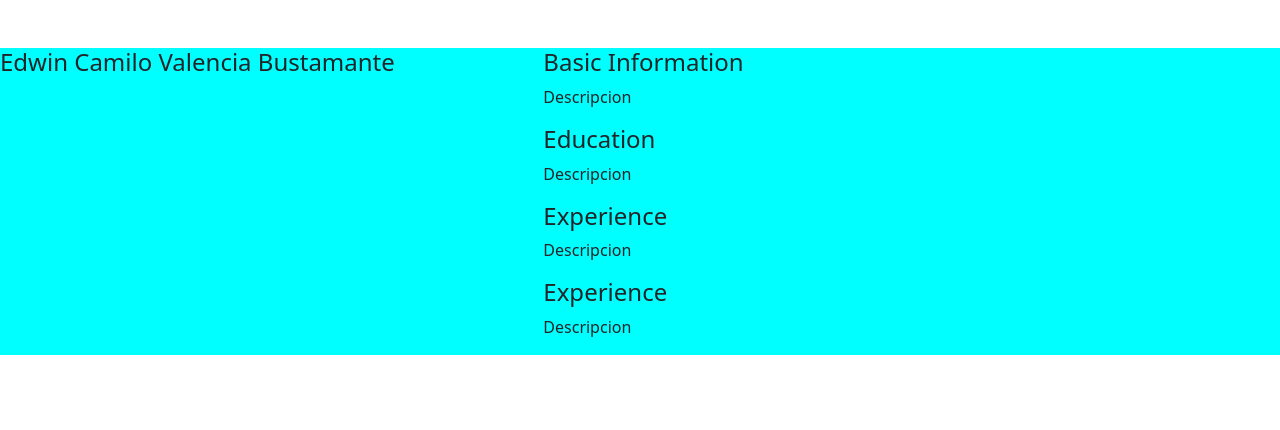
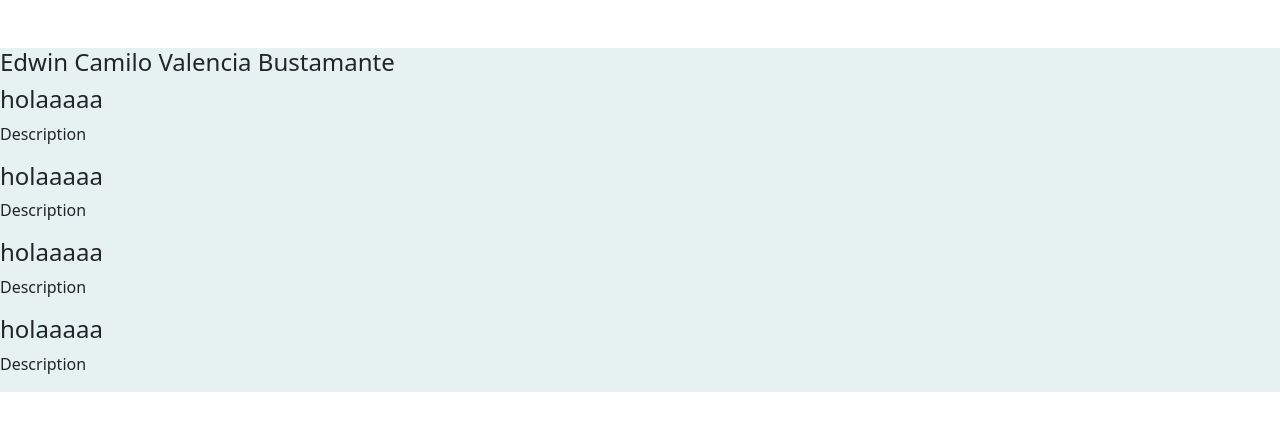
Before and after one commit to Edwincamilovalencia/curriculum, a React (Create React App) app: page / in a window 1280 px wide. Shown: the top 430 px of the page. Built offline with nearby package versions, Linux system fonts and the light colour scheme.

Commit message:
first commit

```diff
--- a/src/App.css
+++ b/src/App.css
@@ -1,3 +1,3 @@
 .container--initial{
-  background-color: aqua;
+  background-color: rgba(134, 190, 190, 0.205);
 }
--- a/src/App.js
+++ b/src/App.js
@@ -1,6 +1,5 @@
 import 'bootstrap/dist/css/bootstrap.min.css';
 import './App.css';
-
 
 
 function curriculum() {
@@ -9,23 +8,22 @@ function curriculum() {
       <header className="App-header">
         <div className= "container--initial">
           <div className="row mt-5">
-        <div className="col-5 md={{ size: 5, offset: 3 }}>"><h4 className='name--1'>Edwin Camilo Valencia Bustamante</h4></div>
-        <div className="col-7">
-
-          <h4 className='definition--2'>Basic Information</h4>
-          <p>Descripcion</p>
-          <h4 className='definition--2'>Education</h4>
-          <p>Descripcion </p>
-          <h4 className='definition--2'>Experience</h4>
-          <p>Descripcion</p>
-          <h4 className='definition--2'>Experience</h4>
-          <p>Descripcion</p>
-
-        </div>
-
-
-
-        </div>
+            <div className="col-5 "><h4 className='name--1'>Edwin Camilo Valencia Bustamante</h4></div>
+            <div className='container--secundary'>
+              <div className='row mt-7'>
+                <div className='col-7'>
+                  <h4 className='titulo--1'>holaaaaa</h4>
+                  <p>Description</p>
+                  <h4 className='titulo--2'>holaaaaa</h4>
+                  <p>Description</p>
+                  <h4 className='titulo--3'>holaaaaa</h4>
+                  <p>Description</p>
+                  <h4 className='titulo--4'>holaaaaa</h4>
+                  <p>Description</p>
+                </div>
+              </div>
+            </div>
+          </div>
         </div>
       </header>
     </div>
--- a/src/index.css
+++ b/src/index.css
@@ -1,5 +1,4 @@
 body {
-  margin: 0;
   font-family: -apple-system, BlinkMacSystemFont, 'Segoe UI', 'Roboto', 'Oxygen',
     'Ubuntu', 'Cantarell', 'Fira Sans', 'Droid Sans', 'Helvetica Neue',
     sans-serif;
```
